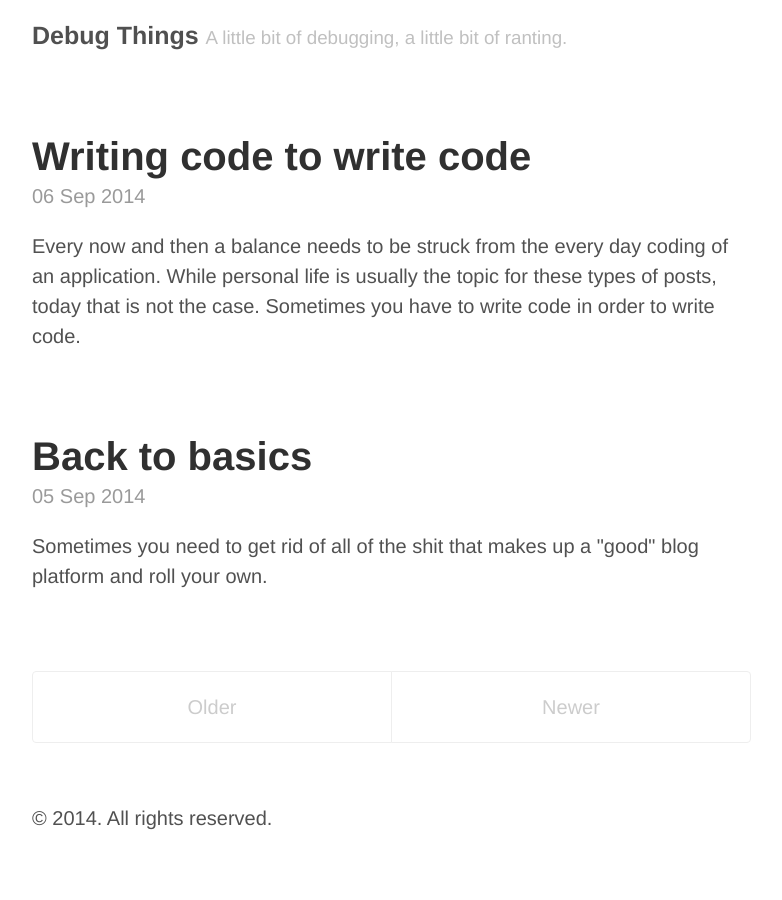
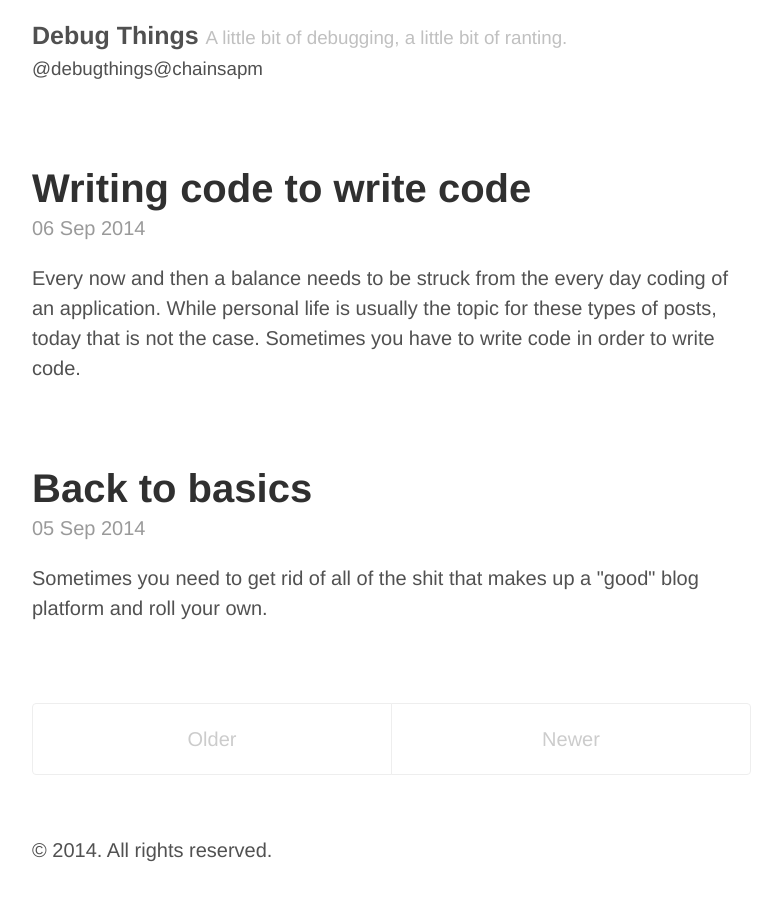
Before and after one commit to debugthings/jldgit.github.io, a Jekyll site: the page built from index.html, in a window 1280 px wide. Shown: the whole page, without its empty margins (248-1030 px from the left). Built offline with Jekyll 4.4.1, drawn with Linux system fonts in a browser that asks for light colours; Markdown is read by kramdown in place of the engine named in the settings; the list of posts is cut into pages by our own code.

Commit message:
Added links to homepage.

```diff
--- a/_layouts/default.html
+++ b/_layouts/default.html
@@ -10,6 +10,7 @@
         <h3 class="masthead-title">
           <a href="{{ site.baseurl }}" title="Home">{{ site.title }}</a>
           <small>{{ site.tagline }}</small>
+          <small><a href="http://www.twitter.com/debugthings">@debugthings</a><a href="http://www.twitter.com/debugthings">@chainsapm</a></small>
         </h3>
       </div>
 
```
Also changed, not shown: 1 other file.
